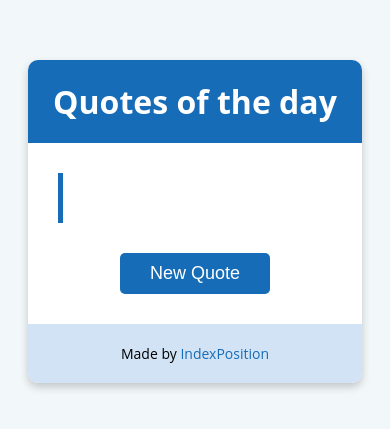
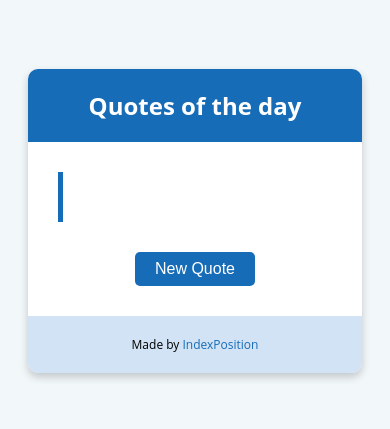
Before and after one commit to IndexPosition/Quote-Generator, a plain HTML site: page index.html in a window 390 px wide. Shown: the part 229-658 px from the top of the page. Drawn offline with Linux system fonts and the light colour scheme; no server answers.

Commit message:
Update style.css

```diff
--- a/style.css
+++ b/style.css
@@ -1,6 +1,6 @@
 body {
   background-color: #f2f7fa;
-  font-family: 'Open Sans', sans-serif;
+  font-family: "Open Sans", sans-serif;
 }
 
 .container {
@@ -12,7 +12,7 @@ body {
 }
 
 .card {
-  background-color: #FFFFFF;
+  background-color: #ffffff;
   border-radius: 10px;
   box-shadow: 0px 4px 8px rgba(0, 0, 0, 0.2);
   max-width: 600px;
@@ -22,7 +22,7 @@ body {
 .card-header {
   background-color: #166cb7;
   border-radius: 10px 10px 0px 0px;
-  color: #FFFFFF;
+  color: #ffffff;
   padding: 20px;
   text-align: center;
 }
@@ -63,7 +63,7 @@ blockquote {
   background-color: #166cb7;
   border: none;
   border-radius: 5px;
-  color: #FFFFFF;
+  color: #ffffff;
   cursor: pointer;
   font-size: 18px;
   padding: 10px 30px;
@@ -90,3 +90,30 @@ blockquote {
   color: #166cb7;
   text-decoration: none;
 }
+
+@media only screen and (max-width: 768px) {
+  .card {
+    max-width: 400px;
+  }
+
+  .card-header h1 {
+    font-size: 24px;
+  }
+
+  #quote-text {
+    font-size: 24px;
+  }
+
+  #quote-author {
+    font-size: 16px;
+  }
+
+  #new-quote {
+    font-size: 16px;
+    padding: 8px 20px;
+  }
+
+  .card-footer p {
+    font-size: 12px;
+  }
+}
```
